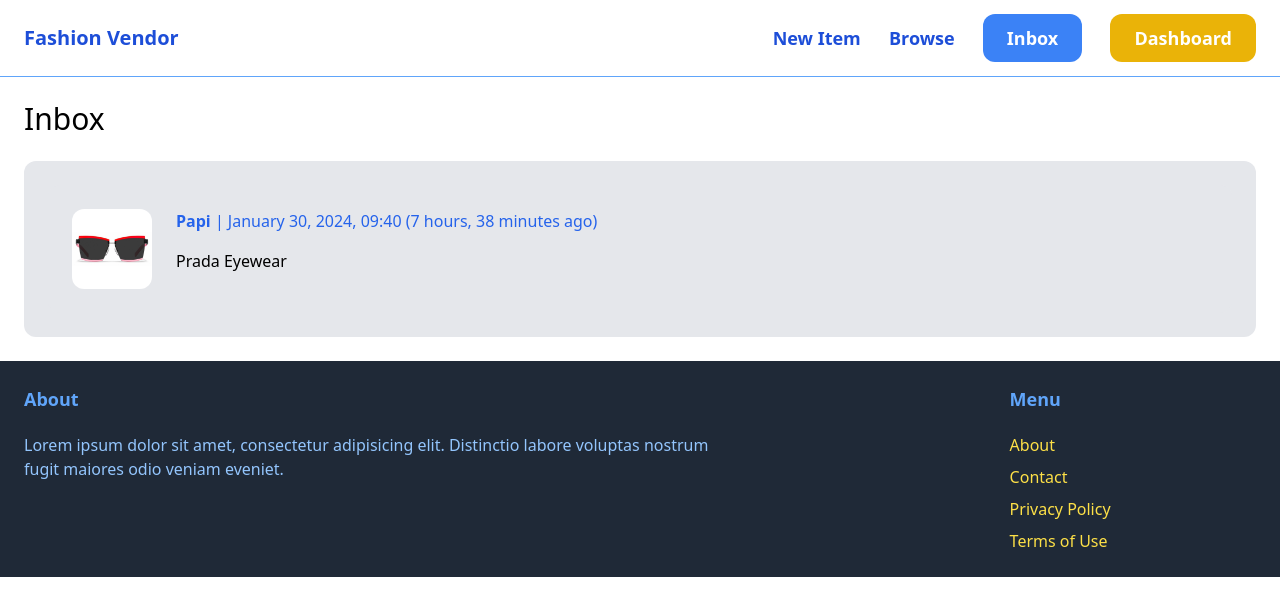
After one commit to houdinipapi/Fashion-Vendor-App, a Django app: page /inbox/ in a window 1280 px wide. The commit adds this page. Shown: the top 616 px of the page. Run offline with Django 5.2, Linux system fonts and the light colour scheme; a user stored in the database is signed in; data comes from the database, SQL or seed files in the repository; some libraries are stand-ins or nearby versions.

Commit message:
Add conversation functionality

```diff
--- a/Fashion_Vendor/Fashion_Vendor/urls.py
+++ b/Fashion_Vendor/Fashion_Vendor/urls.py
@@ -26,5 +26,6 @@ urlpatterns = [
     path("items/", include("item.urls")),
     path("dashboard/", include("dashboard.urls")),
     # path("contact/", contact, name="contact"),
+    path("inbox/", include("conversation.urls")),
     path("admin/", admin.site.urls),
 ] + static(settings.MEDIA_URL, document_root=settings.MEDIA_ROOT)
--- /dev/null
+++ b/Fashion_Vendor/conversation/templates/conversation/inbox.html
@@ -0,0 +1,34 @@
+{% extends "core/base.html" %}
+
+{% block title %}Inbox{% endblock %}
+
+{% block content %}
+    <h1 class="mb-6 text-3xl">Inbox</h1>
+    <div class="spcae-y-6">
+        {% for conversation in conversations %}
+            <div class="p-6 bg-gray-200 rounded-xl">
+                <a href="#">
+                    <div class="p-6 flex bg-gray-200 rounded-xl">
+                        <div class="pr-6">
+                            <img src="{{ conversation.item.image.url }}" class="w-20 rounded-xl">
+                        </div>
+
+                        <div>
+                            {% for member in conversation.members.all %}
+                                {% if member != request.user %}
+                                    <p class="mb-4 text-blue-600">
+                                        <strong>{{ member.username }}</strong> | {{ conversation.modified_at|date:"F j, Y, H:i" }} ({{ conversation.modified_at|timesince }} ago)
+                                    </p>
+
+                                    <p>
+                                        {{ conversation.item.name }}
+                                    </p>
+                                {% endif %}
+                            {% endfor %}
+                        </div>
+                    </div>
+                </a>
+            </div>
+        {% endfor %}
+    </div>
+{% endblock %}
--- /dev/null
+++ b/Fashion_Vendor/conversation/urls.py
@@ -0,0 +1,10 @@
+from django.urls import path
+
+from . import views
+
+app_name = "conversation"
+
+urlpatterns = [
+    path("", views.inbox, name="inbox"),
+    path("new/<int:item_pk>/", views.new_conversation, name="new"),
+]
--- a/Fashion_Vendor/conversation/views.py
+++ b/Fashion_Vendor/conversation/views.py
@@ -1,14 +1,74 @@
+from django.contrib.auth.decorators import login_required
 from django.shortcuts import render, get_object_or_404, redirect
 
 from .forms import ConversationMessageForm
 from item.models import Item
 from .models import Conversation  # Import the Conversation model
 
+
 # Create your views here.
+@login_required
 def new_conversation(request, item_pk):
     item = get_object_or_404(Item, pk=item_pk)
 
     if item.created_by == request.user:
         return redirect("dashboard:index")
 
-    conversations = Conversation.objects.filter(item=item).filter(members__in=[request.user.id])
+    conversations = Conversation.objects.filter(item=item).filter(
+        members__in=[request.user.id]
+    )
+
+    if conversations:
+        pass  # TODO: Redirect to existing conversation view
+
+    if request.method == "POST":
+        form = ConversationMessageForm(request.POST)
+
+        if form.is_valid():
+            conversation = Conversation.objects.create(item=item)
+            conversation.members.add(request.user)
+            conversation.members.add(item.created_by)
+            conversation.save()
+
+            conversation_message = form.save(commit=False)
+            conversation_message.conversation = conversation
+            conversation_message.created_by = request.user
+            conversation_message.save()
+
+            return redirect("item:detail", pk=item_pk)
+
+    else:
+        form = ConversationMessageForm()
+
+    return render(
+        request,
+        "conversation/new.html",
+        {
+            "form": form,
+            # "item": item
+        },
+    )
+
+
+@login_required
+def inbox(request):
+    conversations = Conversation.objects.filter(members__in=[request.user.id])
+
+    return render(
+        request,
+        "conversation/inbox.html",
+        {
+            "conversations": conversations,
+        },
+    )
+
+
+@login_required
+def detai(request, pk):
+    conversation = Conversation.objects.filter(members__in=[request.user.id]).get(pk=pk)
+
+    return render(
+        request,
+        "conversation/detail.html",
+        {"conversation": conversation},
+    )
--- a/Fashion_Vendor/core/templates/core/base.html
+++ b/Fashion_Vendor/core/templates/core/base.html
@@ -30,7 +30,7 @@
             {% if request.user.is_authenticated %}
 
                 <!-- Inbox Button -->
-                <a href="#" class="px-6 py-3 text-lg font-semibold bg-blue-500 text-white rounded-xl hover:bg-blue-700">Inbox</a>
+                <a href="{% url 'conversation:inbox' %}" class="px-6 py-3 text-lg font-semibold bg-blue-500 text-white rounded-xl hover:bg-blue-700">Inbox</a>
 
                 <!-- Dashboard Button -->
                 <a href="{% url 'dashboard:index' %}" class="px-6 py-3 text-lg font-semibold bg-yellow-500 text-white rounded-xl hover:bg-yellow-700">Dashboard</a>
--- a/Fashion_Vendor/item/templates/item/detail.html
+++ b/Fashion_Vendor/item/templates/item/detail.html
@@ -34,7 +34,7 @@
                     <a href="{% url 'item:delete' item.id %}" class="inline-block mt-6 px-6 py-3 text-lg font-semibold bg-red-500 text-white rounded-xl hover:bg-red-700">Delete</a>
                 </div>
             {% else %}
-                <a href="#" class="inline-block mt-6 px-6 py-3 text-lg font-semibold bg-yellow-500 text-white hover:bg-yellow-700 rounded-xl"> Contact Seller</a>
+                <a href="{% url 'conversation:new' item.id %}" class="inline-block mt-6 px-6 py-3 text-lg font-semibold bg-yellow-500 text-white hover:bg-yellow-700 rounded-xl"> Contact Seller</a>
             {% endif %}
         </div>
     </div>
```
Also changed, not shown: Fashion_Vendor/conversation/templates/conversation/new.html (added, +30 -0 lines), Fashion_Vendor/db.sqlite3.
